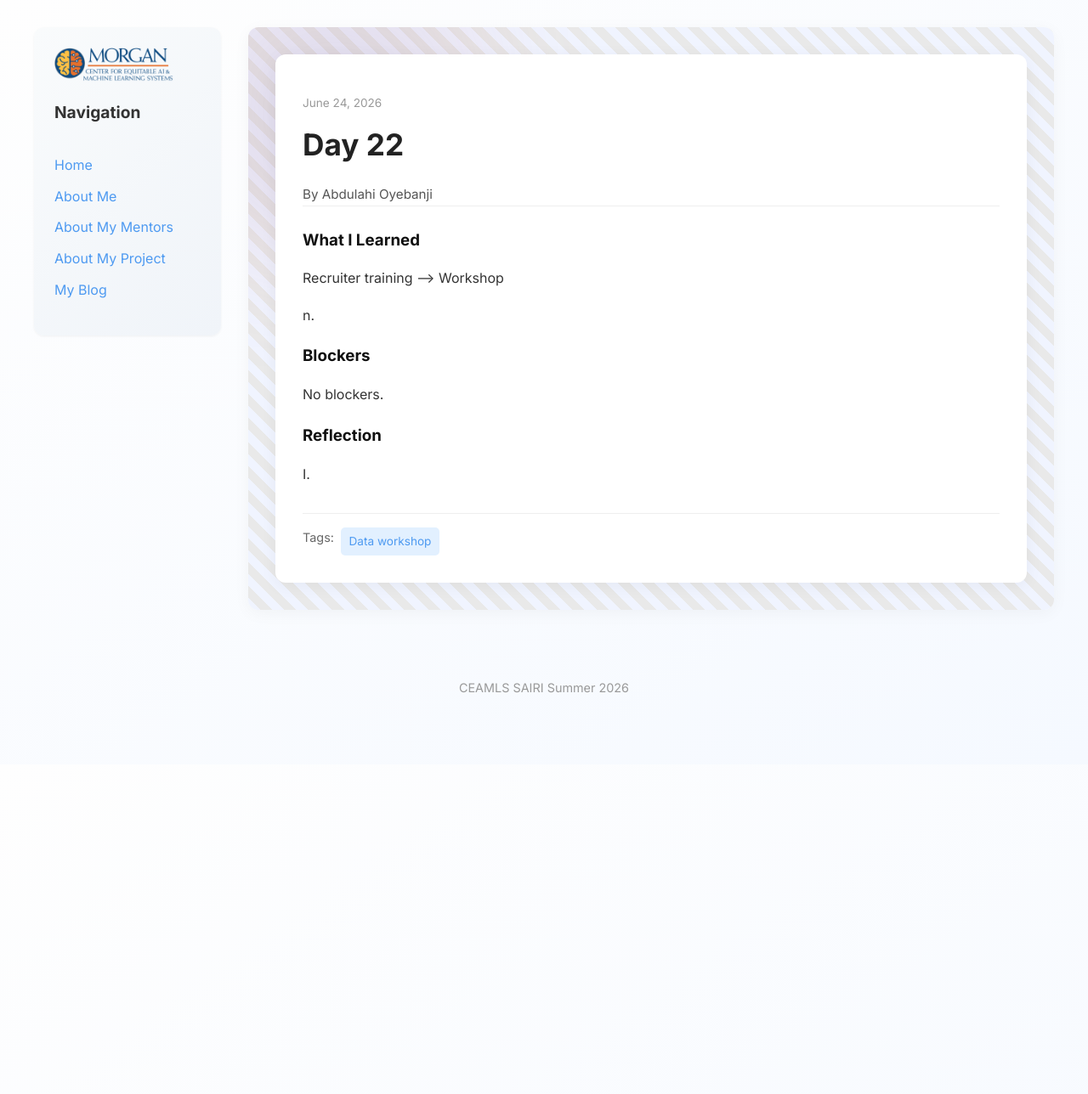
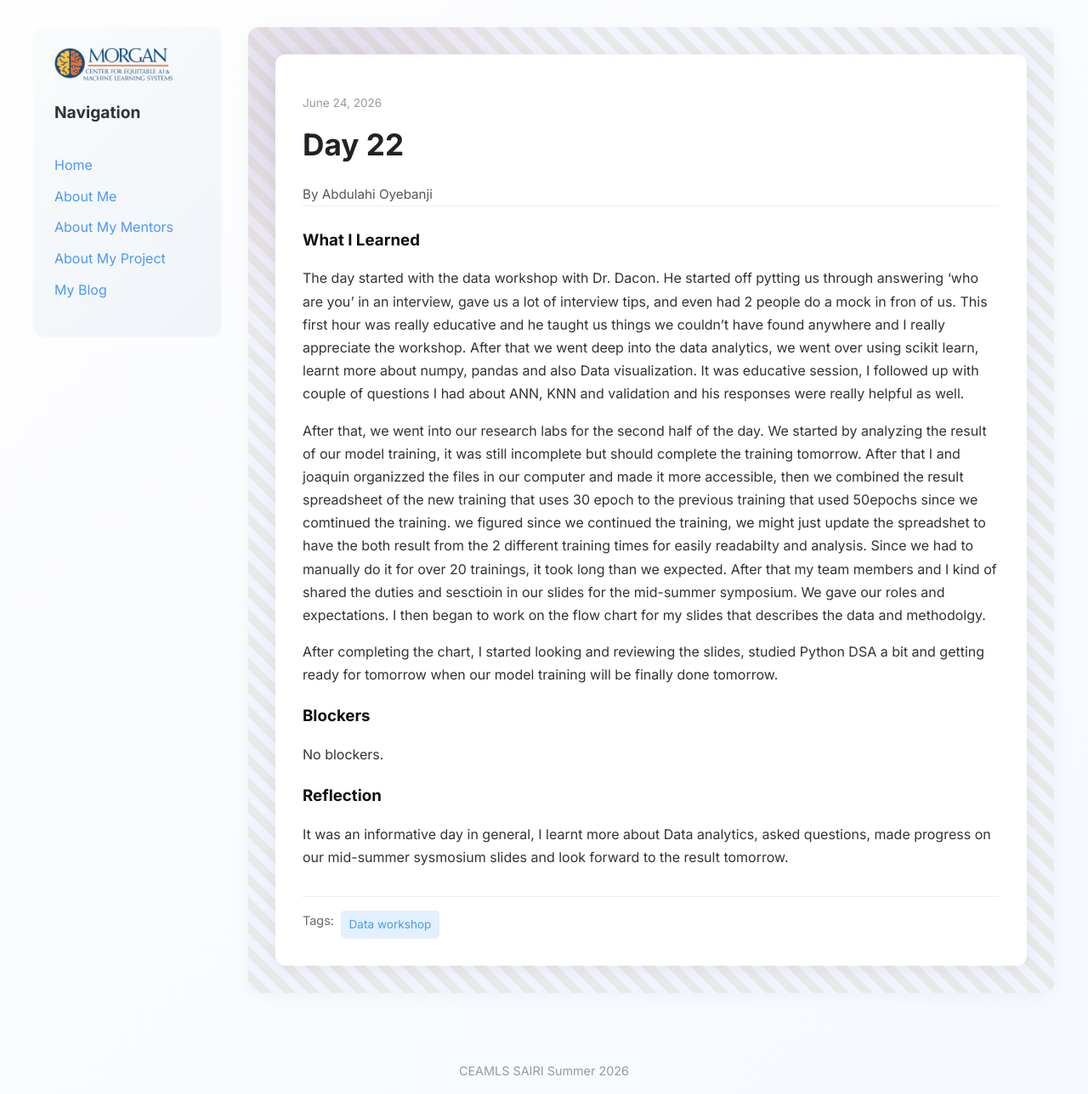
Before and after one commit to abdulahi-banji/abdulahi-banjiceamls26.github.io, a Jekyll site: the page built from _posts/2026-06-24-day-22.md, in a window 1280 px wide. Shown: the whole page at 85% size. Built offline with Jekyll 4.4.1, drawn with Linux system fonts in a browser that asks for light colours; before the commit the page ends 900 px from its top, so only the background shows below that.

Commit message:
day 22 dreaft

```diff
--- a/_posts/2026-06-24-day-22.md
+++ b/_posts/2026-06-24-day-22.md
@@ -6,14 +6,15 @@ permalink: /day22.html
 tags: ["Data workshop"]
 
 what_i_learned: |
-  Recruiter training --> Workshop
+  The day started with the data workshop with Dr. Dacon. He started off pytting us through answering 'who are you' in an interview, gave us a lot of interview tips, and even had 2 people do a mock in fron of us. This first hour was really educative and he taught us things we couldn't have found anywhere and I really appreciate the workshop. After that we went deep into the data analytics, we went over using scikit learn, learnt more about numpy, pandas and also Data visualization. It was educative session, I followed up with couple of questions I had about ANN, KNN and validation and his responses were really helpful as well.
 
+  After that, we went into our research labs for the second half of the day. We started by analyzing the result of our model training, it was still incomplete but should complete the training tomorrow. After that I and joaquin organizzed the files in our computer and made it more accessible, then we combined the result spreadsheet of the new training that uses 30 epoch to the previous training that used 50epochs since we comtinued the training. we figured since we continued the training, we might just update the spreadshet to have the both result from the 2 different training times for easily readabilty and analysis. Since we had to manually do it for over 20 trainings, it took long than we expected. After that my team members and I kind of shared the duties and sesctioin in our slides for the mid-summer symposium. We gave our roles and expectations. I then began to work on the flow chart for my slides that describes the data and methodolgy.
 
-  n.
+  After completing the chart, I started looking and reviewing the slides, studied Python DSA a bit and getting ready for tomorrow when our model training will be finally done tomorrow.
 
 blockers: |
   No blockers.
 
 reflection: |
-  I.
+  It was an informative day in general, I learnt more about Data analytics, asked questions, made progress on our mid-summer sysmosium slides and look forward to the result tomorrow.
 ---
```
